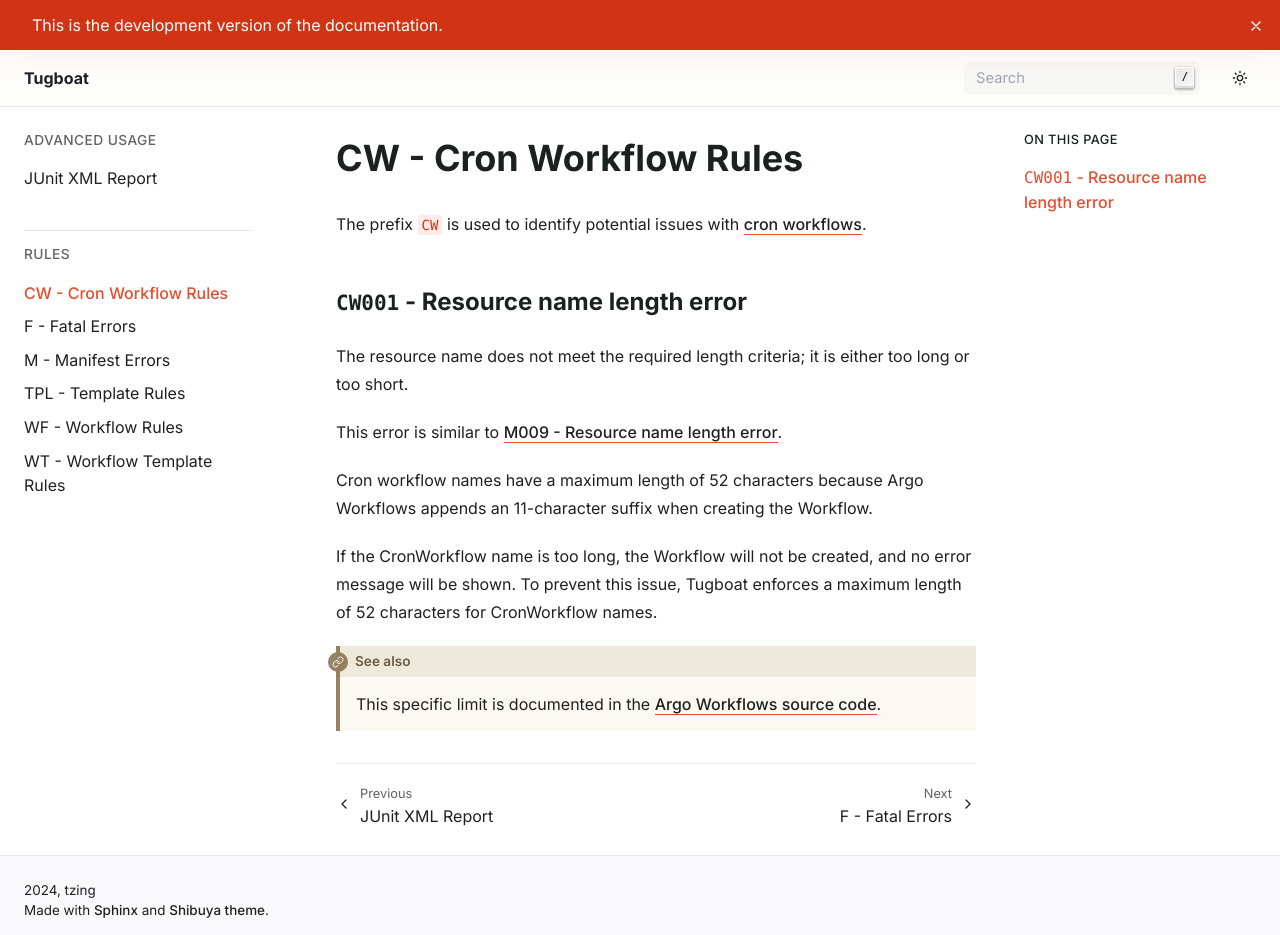
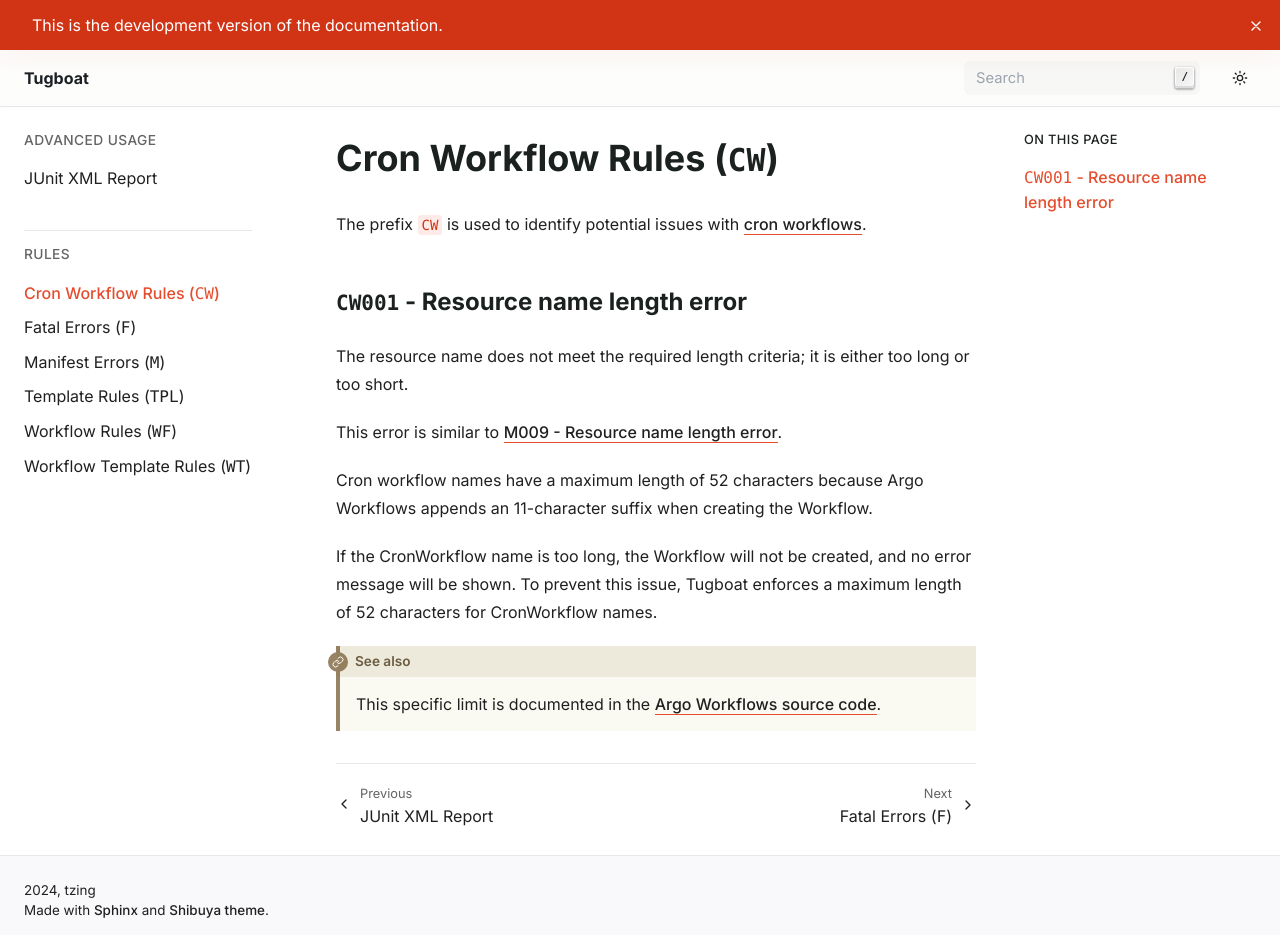
Before and after one commit to tzing/tugboat, a Sphinx documentation site: the page built from docs/rules/cron-workflow.rst, in a window 1280 px wide and 935 px high. Built offline with Sphinx 7.4.7, drawn with Linux system fonts in a browser that asks for light colours; the version number is read from the project's files by our own code.

```diff
--- a/docs/rules/cron-workflow.rst
+++ b/docs/rules/cron-workflow.rst
@@ -1,5 +1,5 @@
-CW - Cron Workflow Rules
-========================
+Cron Workflow Rules (``CW``)
+============================
 
 The prefix ``CW`` is used to identify potential issues with `cron workflows`_.
 
--- a/docs/rules/fatal-errors.rst
+++ b/docs/rules/fatal-errors.rst
@@ -1,5 +1,5 @@
-F - Fatal Errors
-================
+Fatal Errors (``F``)
+====================
 
 Code ``F`` are the most severe errors that stops the analysis.
 They are usually related to the manifest file parsing errors, or the manifest is not valid.
--- a/docs/rules/manifest-errors.rst
+++ b/docs/rules/manifest-errors.rst
@@ -1,5 +1,5 @@
-M - Manifest Errors
-===================
+Manifest Errors (``M``)
+=======================
 
 Code ``M`` is primarily used for errors reported by the manifest parser.
 These errors are typically caused by incorrect syntax or missing required information in the manifest file.
--- a/docs/rules/template.rst
+++ b/docs/rules/template.rst
@@ -1,5 +1,5 @@
-TPL - Template Rules
-====================
+Template Rules (``TPL``)
+========================
 
 Code ``TPL`` is used for errors specifically related to the `template`_, the reusable and composable unit of execution in a workflow or workflow template.
 
--- a/docs/rules/workflow-template.rst
+++ b/docs/rules/workflow-template.rst
@@ -1,5 +1,5 @@
-WT - Workflow Template Rules
-============================
+Workflow Template Rules (``WT``)
+================================
 
 Code ``WT`` is used for errors specifically related to the `Workflow Template`_.
 These errors are likely to cause runtime issues when the workflow template is used in a workflow.
--- a/docs/rules/workflow.rst
+++ b/docs/rules/workflow.rst
@@ -1,5 +1,5 @@
-WF - Workflow Rules
-===================
+Workflow Rules (``WF``)
+=======================
 
 Code ``WF`` is used for issues closely related to the `Workflow`_.
 These issues are likely to cause runtime errors when the workflow is executed.
```
